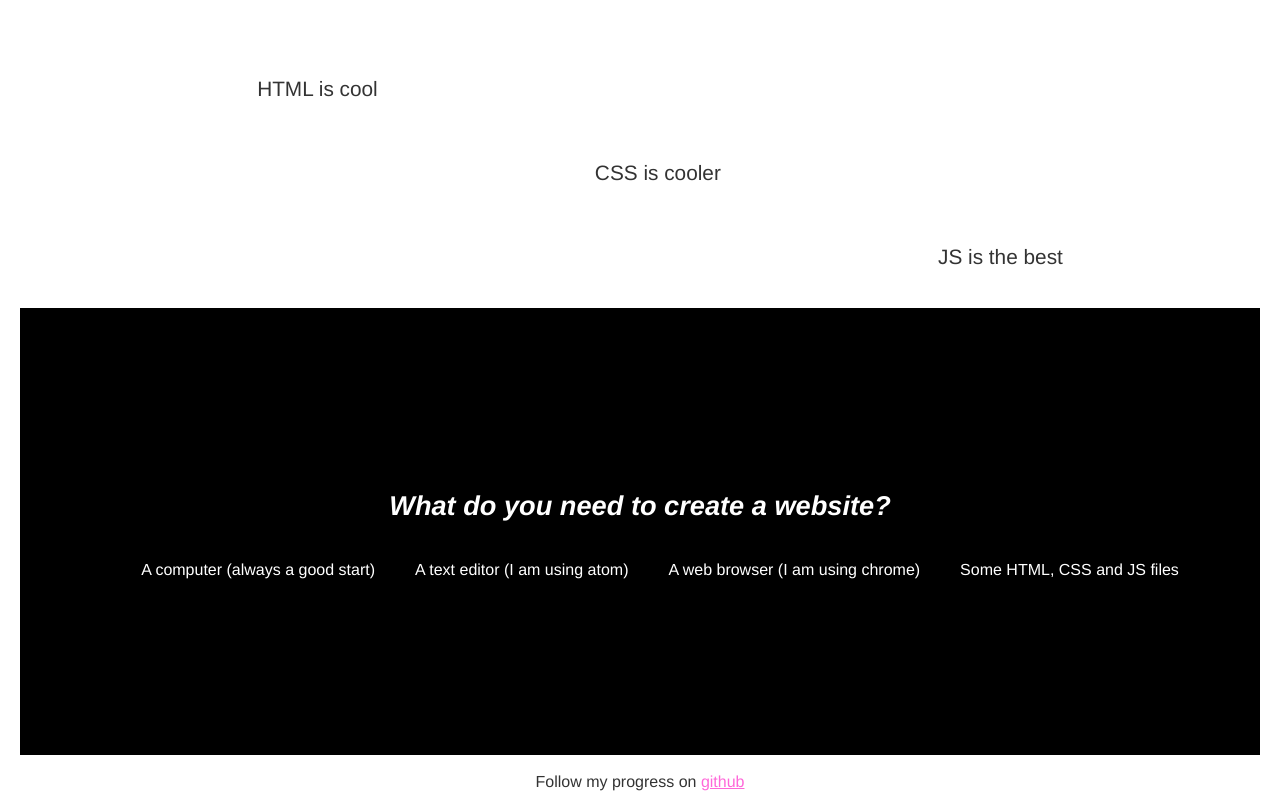
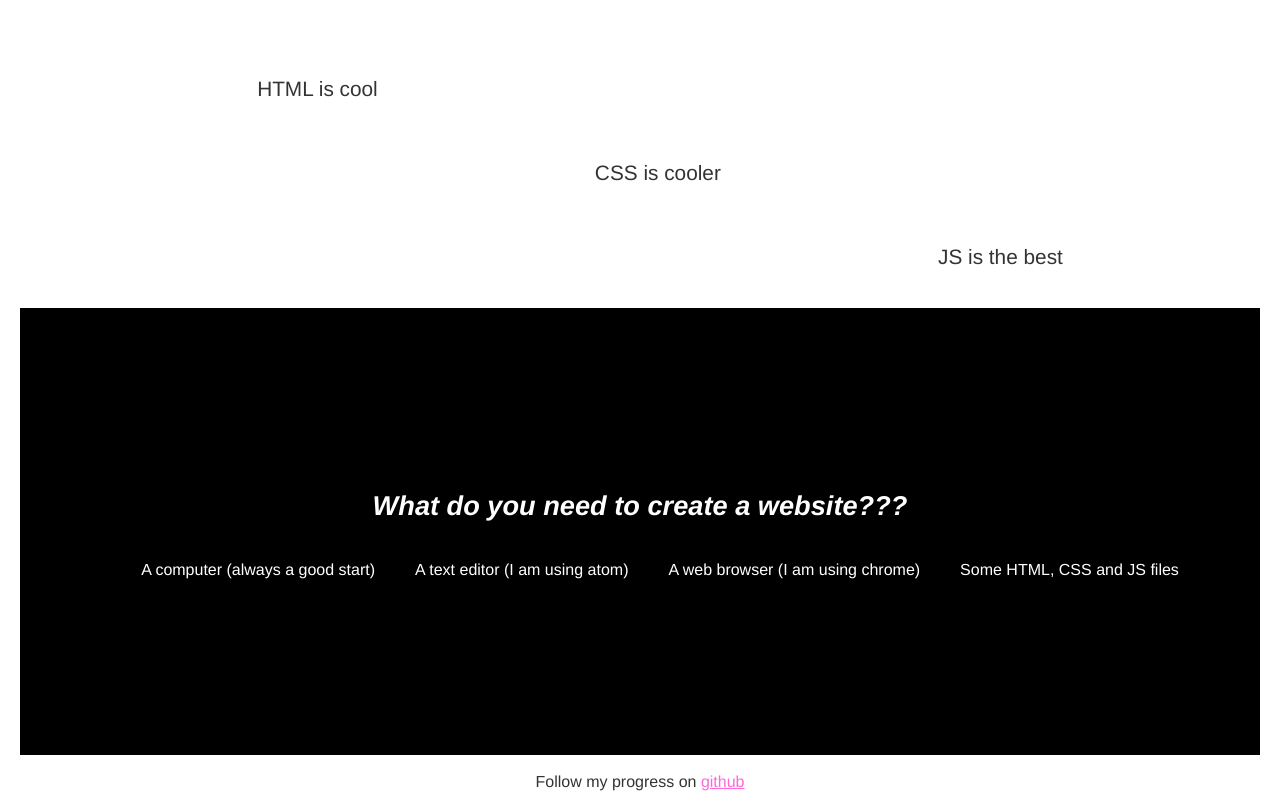
Before and after one commit to louisa-wu/beginners-week-one, a plain HTML site: page index.html in a window 1280 px wide. Shown: the part 493-1292 px from the top of the page. Drawn offline with Linux system fonts and the light colour scheme; files that its build step writes are made by us from their sources.

Commit message:
adding ??

```diff
--- a/index.html
+++ b/index.html
@@ -31,7 +31,7 @@
 
 <div class="contrast">
   <p>
-  <h2><i>What do you need to create a website?</i></h2>
+  <h2><i>What do you need to create a website???</i></h2>
   <ul>
   <li>A computer (always a good start)</li>
   <li>A text editor (I am using atom)</li>
```
